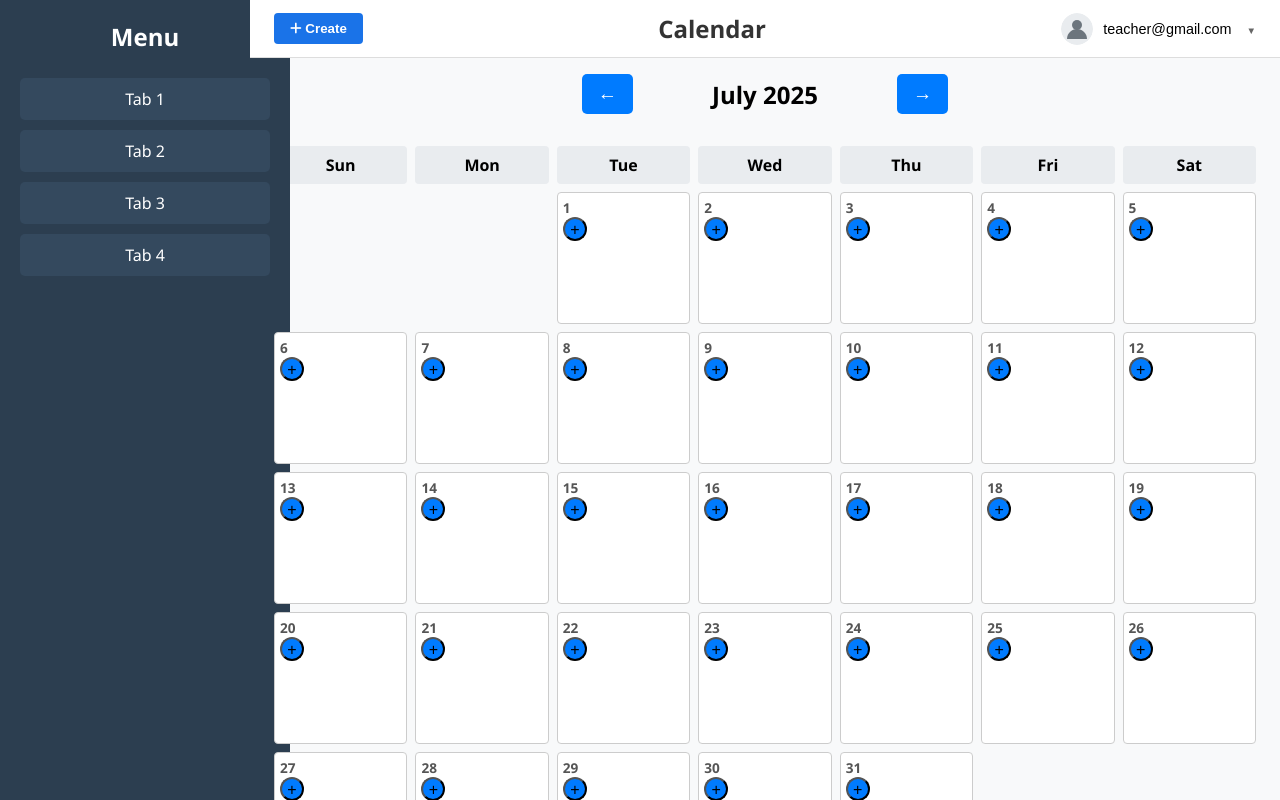
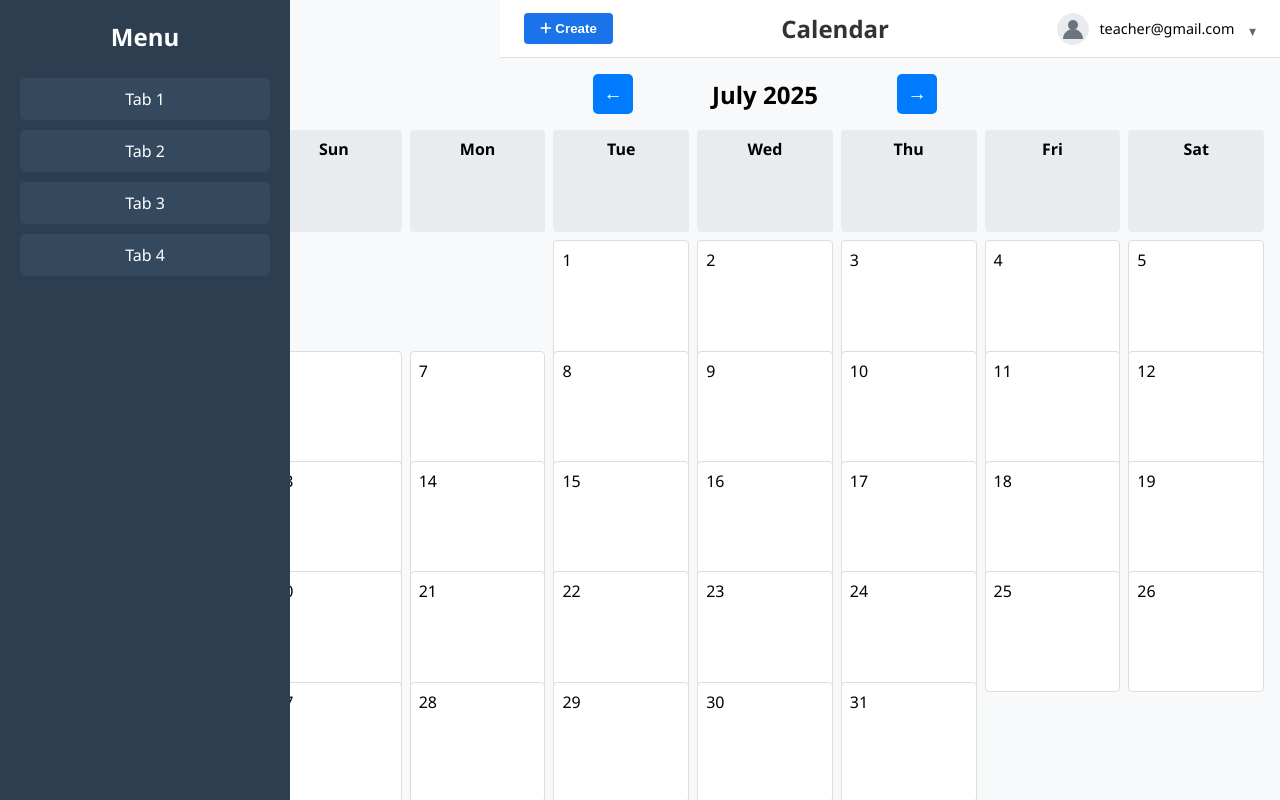
Before and after one commit to willmosAtKings/williamAT3, a Flask app: page /dashboard in a window 1280 px wide. Run offline with Flask 3, Linux system fonts and the light colour scheme; the visitor is signed in with stand-in values (Sample User, id 1); data that the repository does not hold is empty.

Commit message:
Updated dashboard.css to: fix day-cell height within the screen, reduce navbar size, keep sidebar consistent with profile menu, and updated comments

```diff
--- a/static/css/dashboard.css
+++ b/static/css/dashboard.css
@@ -1,9 +1,58 @@
-body {
+/* ===== RESET & BASE ===== */
+html, body {
   margin: 0;
+  padding: 0;
+  height: 100%;
   font-family: 'Segoe UI', Tahoma, Geneva, Verdana, sans-serif;
   background-color: #f8f9fa;
+  overflow: hidden; /* No scroll */
 }
 
+/* ===== SIDEBAR ===== */
+.sidebar {
+  width: 250px;
+  height: 100vh;
+  background-color: #2c3e50;
+  color: white;
+  position: fixed;
+  top: 0;
+  left: 0;
+  display: flex;
+  flex-direction: column;
+  padding: 20px;
+  z-index: 100;
+}
+
+.sidebar h2 {
+  margin: 0 0 20px;
+  font-size: 1.5rem;
+  text-align: center;
+}
+
+.sidebar .tab {
+  padding: 10px 15px;
+  margin: 5px 0;
+  background-color: #34495e;
+  border-radius: 5px;
+  text-align: center;
+  cursor: pointer;
+  transition: background-color 0.3s;
+}
+
+.sidebar .tab:hover {
+  background-color: #1abc9c;
+}
+
+/* ===== MAIN CONTENT ===== */
+.main-content {
+  margin-left: 250px;
+  height: 100vh;
+  display: flex;
+  flex-direction: column;
+  overflow: hidden;
+}
+
+/* ===== NAVBAR ===== */
 .navbar {
   display: flex;
   justify-content: space-between;
@@ -11,10 +60,9 @@ align-items: center;
   padding: 0.75rem 1.5rem;
   background-color: #ffffff;
   border-bottom: 1px solid #ddd;
-position: sticky;
-top: 0;
-z-index: 1000;
-margin-left: 0; /* Ensure navbar starts at the right edge of sidebar */
+  width: calc(100% - 250px);
+  margin-left: 250px;
+  box-sizing: border-box;
 }
 
 .nav-left .create-button {
@@ -37,218 +85,10 @@ font-size: 1.5rem;
   color: #333;
 }
 
-.nav-right .profile {
-display: flex;
-align-items: center;
-gap: 0.5rem;
-}
-
-.nav-right .profile img {
-width: 32px;
-height: 32px;
-border-radius: 50%;
-object-fit: cover;
-}
-
-.nav-right .username {
-font-weight: 500;
-color: #444;
-}
-
-.calendar-container {
-padding: 1rem 1.5rem;
-flex: 1; /* Take remaining space */
-overflow: hidden; /* Prevent scrolling */
-display: flex;
-flex-direction: column;
-}
-
-.calendar-grid {
-display: grid;
-grid-template-columns: repeat(7, 1fr);
-grid-template-rows: auto repeat(6, 1fr); /* Header row + 6 weeks max */
-gap: 0.5rem;
-flex: 1; /* Take remaining space in container */
-height: 100%; /* Fill container height */
-}
-
-.day-header {
-font-weight: bold;
-text-align: center;
-padding: 0.5rem 0;
-background-color: #e9ecef;
-border-radius: 4px;
-}
-
-.day-cell {
-background-color: #fff;
-border: 1px solid #ddd;
-border-radius: 4px;
-padding: 0.5rem;
-position: relative;
-overflow: hidden; /* Prevent content overflow */
-display: flex;
-flex-direction: column;
-}
-
-.day-cell:hover {
-background-color: #f1f3f5;
-}
-
-.day-number {
-font-size: 0.85rem;
-font-weight: bold;
-color: #555;
-}
-
-/* Sidebar styles */
-.sidebar {
-width: 250px;
-height: 100vh;
-background-color: #2c3e50;
-color: white;
-position: fixed;
-top: 0;
-left: 0;
-display: flex;
-flex-direction: column;
-padding: 20px;
-}
-
-.sidebar h2 {
-margin: 0 0 20px;
-font-size: 1.5rem;
-text-align: center;
-}
-
-.sidebar .tab {
-padding: 10px 15px;
-margin: 5px 0;
-background-color: #34495e;
-border-radius: 5px;
-text-align: center;
-cursor: pointer;
-transition: background-color 0.3s;
-}
-
-.sidebar .tab:hover {
-background-color: #1abc9c;
-}
-
-/* Adjust main content to account for the sidebar */
-.main-content {
-margin-left: 250px;
-padding: 0; /* Remove padding to allow navbar to extend full width */
-height: 100vh; /* Full viewport height */
-display: flex;
-flex-direction: column;
-overflow: hidden; /* Prevent scrolling */
-}
-
-/* Event styling */
-.event-item {
-  background-color: #e3f2fd;
-  border-left: 3px solid #2196f3;
-  padding: 2px 4px;
-  margin: 1px 0;
-  font-size: 0.75rem;
-  border-radius: 2px;
-  cursor: pointer;
-}
-
-.event-item:hover {
-  background-color: #bbdefb;
-}
-
-.event-title {
-  font-weight: bold;
-  white-space: nowrap;
-  overflow: hidden;
-  text-overflow: ellipsis;
-}
-
-.event-time {
-  color: #666;
-  font-size: 0.7rem;
-}
-
-/* Priority-based styling */
-.priority-0 {
-  border-left-color: #4caf50; /* Green for low priority */
-  background-color: #e8f5e8;
-}
-
-.priority-1 {
-  border-left-color: #ff9800; /* Orange for medium priority */
-  background-color: #fff3e0;
-}
-
-.priority-2 {
-  border-left-color: #f44336; /* Red for high priority */
-  background-color: #ffebee;
-}
-
-.calendar-controls {
-  display: flex;
-  justify-content: center;
-  align-items: center;
-  gap: 2rem; /* Increased gap for fixed positioning */
-  margin: 1rem 0;
-  padding: 0 1.5rem;
-}
-
-.calendar-controls h2 {
-  margin: 0;
-  font-size: 1.5rem;
-  min-width: 200px; /* Fixed width to prevent shifting */
-  text-align: center;
-}
-
-.calendar-controls button {
-  background-color: #007bff;
-  color: white;
-  border: none;
-  padding: 8px 16px; /* Slightly larger for better visibility */
-  font-size: 1.2rem;
-  cursor: pointer;
-  border-radius: 5px;
-  min-width: 40px; /* Fixed width for arrows */
-  height: 40px; /* Fixed height */
-  display: flex;
-  align-items: center;
-  justify-content: center;
-}
-
-.calendar-controls button:hover {
-  background-color: #0056b3;
-}
-
-.add-event-btn {
-  background-color: #007bff;
-  border-radius: 50%;
-  width: 24px;
-  height: 24px;
-  text-align: center;
-  line-height: 22px;
-  font-size: 16px;
-  padding: 0;
-}
-
-.day-cell {
-  position: relative;
-  border: 1px solid #ccc;
-  padding: 5px;
-  height: 120px;
-}
-
-.day-cell:hover .add-event-btn {
-  display: block;
-}
-
+/* ===== USER MENU ===== */
 .user-menu {
   position: relative;
   display: inline-block;
-  font-family: sans-serif;
 }
 
 .user-profile {
@@ -265,7 +105,7 @@ overflow: hidden; /* Prevent scrolling */
 }
 
 .user-profile .username {
-  max-width: 200px; /* Limit width for long emails */
+  max-width: 200px;
   overflow: hidden;
   text-overflow: ellipsis;
   white-space: nowrap;
@@ -311,12 +151,148 @@ overflow: hidden; /* Prevent scrolling */
   background-color: #f0f0f0;
 }
 
-/* Show menu when .show class is added */
 .menu-dropdown.show {
   display: block;
 }
 
-/* sidebar */
+/* ===== CALENDAR CONTROLS ===== */
+.calendar-controls {
+  display: flex;
+  justify-content: center;
+  align-items: center;
+  gap: 2rem;
+  margin: 1rem 0;
+}
+
+.calendar-controls h2 {
+  margin: 0;
+  font-size: 1.5rem;
+  min-width: 200px;
+  text-align: center;
+}
+
+.calendar-controls button {
+  background-color: #007bff;
+  color: white;
+  border: none;
+  padding: 8px 16px;
+  font-size: 1.2rem;
+  cursor: pointer;
+  border-radius: 5px;
+  width: 40px;
+  height: 40px;
+  display: flex;
+  align-items: center;
+  justify-content: center;
+}
+
+.calendar-controls button:hover {
+  background-color: #0056b3;
+}
+
+/* ===== CALENDAR GRID ===== */
+.calendar-container {
+  flex: 1;
+  padding: 0 1rem 1rem;
+  display: flex;
+  flex-direction: column;
+  overflow: hidden;
+}
+
+.calendar-grid {
+  flex: 1;
+  display: grid;
+  grid-template-columns: repeat(7, 1fr);
+  grid-auto-rows: 1fr;
+  gap: 0.5rem;
+  height: 100%;
+}
+
+.day-header {
+  font-weight: bold;
+  text-align: center;
+  padding: 0.5rem 0;
+  background-color: #e9ecef;
+  border-radius: 4px;
+}
+
+/* ===== DAY CELL ===== */
+.day-cell {
+  background-color: #fff;
+  border: 1px solid #ddd;
+  border-radius: 4px;
+  padding: 0.5rem;
+  display: flex;
+  flex-direction: column;
+  position: relative;
+  overflow: hidden;
+  height: 100%;
+}
+
+.day-cell:hover {
+  background-color: #f1f3f5;
+}
+
+.add-event-btn {
+  background-color: #007bff;
+  border-radius: 50%;
+  width: 24px;
+  height: 24px;
+  text-align: center;
+  line-height: 22px;
+  font-size: 16px;
+  padding: 0;
+  display: none;
+}
+
+.day-cell:hover .add-event-btn {
+  display: block;
+}
+
+/* ===== EVENT STYLING ===== */
+.event-item {
+  background-color: #e3f2fd;
+  border-left: 3px solid #2196f3;
+  padding: 2px 4px;
+  margin: 1px 0;
+  font-size: 0.75rem;
+  border-radius: 2px;
+  cursor: pointer;
+}
+
+.event-item:hover {
+  background-color: #bbdefb;
+}
+
+.event-title {
+  font-weight: bold;
+  white-space: nowrap;
+  overflow: hidden;
+  text-overflow: ellipsis;
+}
+
+.event-time {
+  color: #666;
+  font-size: 0.7rem;
+}
+
+/* ===== PRIORITY COLORS ===== */
+.priority-0 {
+  border-left-color: #4caf50;
+  background-color: #e8f5e8;
+}
+
+.priority-1 {
+  border-left-color: #ff9800;
+  background-color: #fff3e0;
+}
+
+.priority-2 {
+  border-left-color: #f44336;
+  background-color: #ffebee;
+}
+
+/* ===== RESPONSIVE ===== */
 @media (max-width: 1200px) {
   .sidebar {
     width: 200px;
@@ -326,18 +302,14 @@ overflow: hidden; /* Prevent scrolling */
     margin-left: 200px;
   }
 
+  .navbar {
+    width: calc(100% - 200px);
+    margin-left: 200px;
+  }
+
   .calendar-controls h2 {
     min-width: 180px;
     font-size: 1.3rem;
-  }
-
-  .day-cell {
-    padding: 0.3rem;
-  }
-
-  .event-item {
-    font-size: 0.7rem;
-    padding: 1px 3px;
   }
 }
 
@@ -362,14 +334,11 @@ overflow: hidden; /* Prevent scrolling */
     margin-left: 60px;
   }
 
-  @media (max-width: 768px) {
   .navbar {
     padding: 0.5rem 1rem;
     margin-left: 60px;
     width: calc(100% - 60px);
   }
-  }
-
 
   .calendar-controls {
     gap: 1rem;
```
Lines whose indentation alone changed are shown as unchanged.
